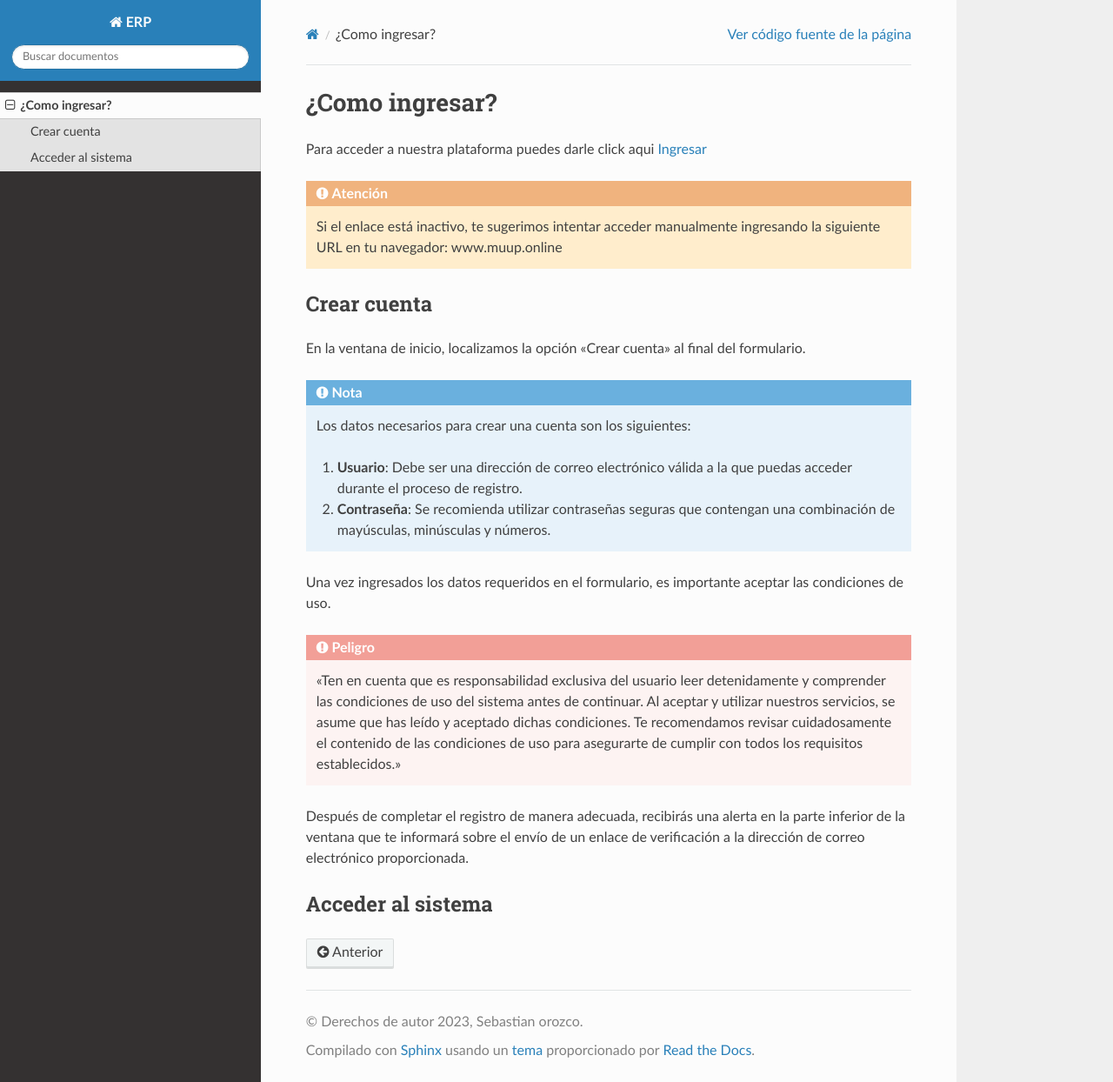
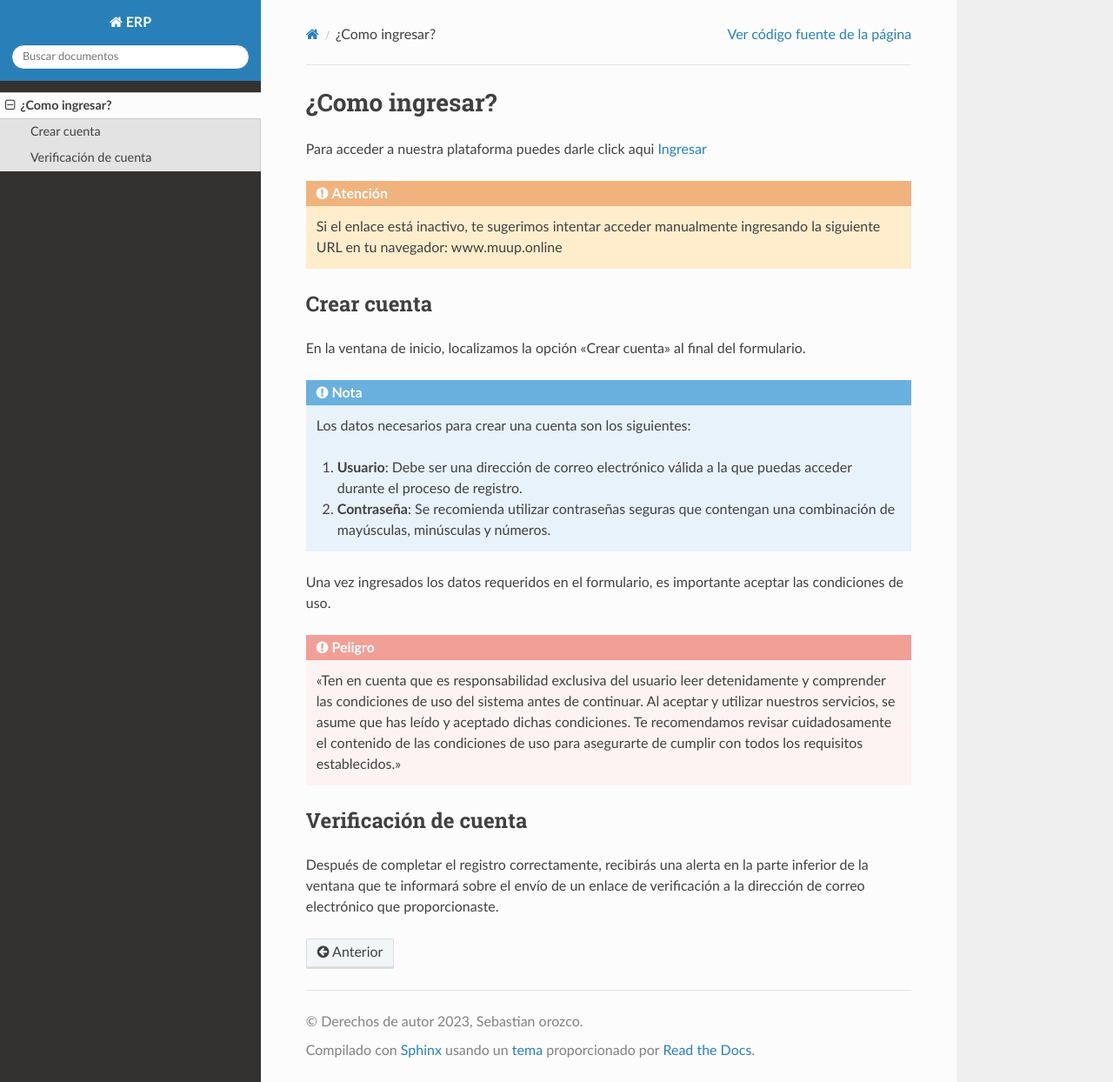
Before and after one commit to sebas957/cerio, a Sphinx documentation site: the page built from source/ingresar.rst, in a window 1280 px wide and 1244 px high. Shown: the whole window at 87% size. Built offline with Sphinx 7.4.7 and the Read the Docs theme 2.0.0, drawn with Linux system fonts in a browser that asks for light colours.

Commit message:
ajustes documentacion

```diff
--- a/source/ingresar.rst
+++ b/source/ingresar.rst
@@ -27,7 +27,7 @@ Una vez ingresados los datos requeridos en el formulario, es importante aceptar
 .. danger::
    "Ten en cuenta que es responsabilidad exclusiva del usuario leer detenidamente y comprender las condiciones de uso del sistema antes de continuar. Al aceptar y utilizar nuestros servicios, se asume que has leído y aceptado dichas condiciones. Te recomendamos revisar cuidadosamente el contenido de las condiciones de uso para asegurarte de cumplir con todos los requisitos establecidos."
 
-Después de completar el registro de manera adecuada, recibirás una alerta en la parte inferior de la ventana que te informará sobre el envío de un enlace de verificación a la dirección de correo electrónico proporcionada.
+Verificación de cuenta
+______________________
 
-Acceder al sistema
-__________________
+Después de completar el registro correctamente, recibirás una alerta en la parte inferior de la ventana que te informará sobre el envío de un enlace de verificación a la dirección de correo electrónico que proporcionaste.
```
Also changed, not shown: 6 other files.
